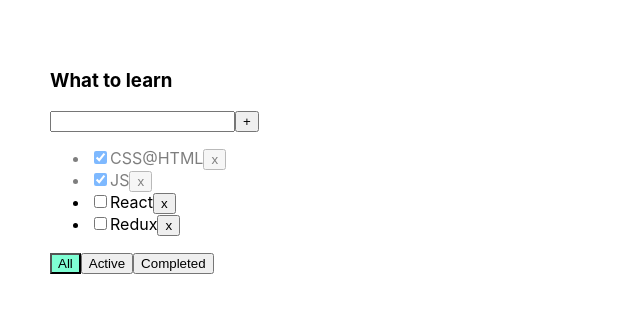
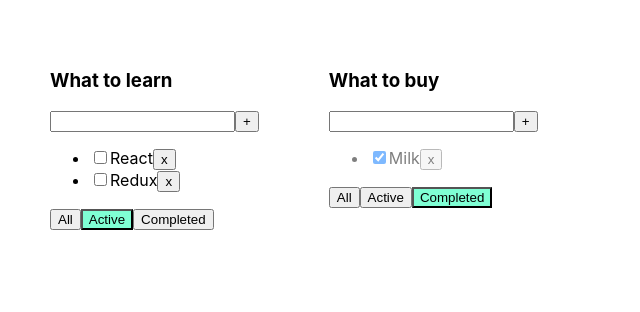
Before and after one commit to ottolol/react-tsx-todolist, a React (Create React App) app: page / in a window 1280 px wide. Shown: the top 312 px of the page, without its empty margins (0-640 px from the left). Built offline with nearby package versions, Linux system fonts and the light colour scheme.

Commit message:
делаем 5-й урок, стало вдруг все не понятно...

```diff
--- a/src/App.tsx
+++ b/src/App.tsx
@@ -4,21 +4,16 @@
 import { v1 } from 'uuid';
 
 export type FilterValuesType = "all" | "completed" | "active";
+type TodolistType = {
+  id: string
+  title: string
+  filter: FilterValuesType
+}
 
 function App() {
-
-  // кладем в useState наш массив тасок
-  let [tasks, setTasks] = useState<Array<TaskType>>([
-    { id: v1(), title: "CSS@HTML", isDone: true },
-    { id: v1(), title: "JS", isDone: true },
-    { id: v1(), title: "React", isDone: false },
-    { id: v1(), title: "Redux", isDone: false }
-  ]);
-
-  let [filter, setFilter] = useState<FilterValuesType>("all");
-
   // Удаляем таски при нажатии на кнопку - x
-  function removeTask(id: string) {
+  function removeTask(id: string, todolistId: string) {
+    let task = tasks[todolistId];
     // фильтруем массив тасок tasks
     let filteredTasks = tasks.filter(t => t.id !== id)
     // Присваиваем setTasks новый, отфильтрованный массив тасок - filteredTasks
@@ -43,29 +38,63 @@
     setTasks([...tasks]);
   }
 
-  function changeFilter(value: FilterValuesType) {
-    setFilter(value);
+  function changeFilter(value: FilterValuesType, todolistId: string) {
+    let todolist = todolists.find(tl => tl.id === todolistId);
+    if (todolist) {
+      todolist.filter = value;
+      setTodolists([...todolists]);
+    }
   }
 
-  let tasksForTodolist = tasks;
-  if (filter === "completed") {
-    tasksForTodolist = tasks.filter(t => t.isDone === true);
-  }
-  if (filter === "active") {
-    tasksForTodolist = tasks.filter(t => t.isDone === false);
-  }
+  let todolistId1 = v1();
+  let todolistId2 = v1();
+
+  let [todolists, setTodolists] = useState<Array<TodolistType>>([
+    { id: todolistId1, title: "What to learn", filter: "active" },
+    { id: todolistId2, title: "What to buy", filter: "completed" }
+  ]);
+
+  let [tasks, setTasks] = useState({
+    [todolistId1]: [
+      { id: v1(), title: "CSS@HTML", isDone: true },
+      { id: v1(), title: "JS", isDone: true },
+      { id: v1(), title: "React", isDone: false },
+      { id: v1(), title: "Redux", isDone: false }
+    ],
+    [todolistId2]: [
+      { id: v1(), title: "Book", isDone: false },
+      { id: v1(), title: "Milk", isDone: true },
+    ]
+  });
 
   return (
     <div className="App">
-      <Todolist
-        title="What to learn"
+      {
+        todolists.map((tl) => {
+
+          // делаем фильрацию по таскам
+          let tasksForTodolist = tasks[tl.id];
+
+          if (tl.filter === "completed") {
+            tasksForTodolist = tasksForTodolist.filter(t => t.isDone === true);
+          }
+          if (tl.filter === "active") {
+            tasksForTodolist = tasksForTodolist.filter(t => t.isDone === false);
+          }
+
+          return <Todolist
+            key={tl.id}
+            id={tl.id}
+            title={tl.title}
             tasks={tasksForTodolist}
             removeTask={removeTask}
             changeFilter={changeFilter}
             addTask={addTask}
             changeStatus={changeStatus}
-        filter={filter}
+            filter={tl.filter}
           />
+        })
+      }
     </div>
   );
 }
--- a/src/Todolist.tsx
+++ b/src/Todolist.tsx
@@ -8,10 +8,11 @@
 }
 
 type PropsType = {
+    id: string
     title: string
     tasks: Array<TaskType>
     removeTask: (id: string) => void
-    changeFilter: (value: FilterValuesType) => void
+    changeFilter: (value: FilterValuesType, todolistId: string) => void
     addTask: (title: string) => void
     changeStatus: (id: string, isDone: boolean) => void
     filter: FilterValuesType
@@ -42,9 +43,9 @@
             setError("Title is required");
         }
     };
-    const onAllClickHandler = () => props.changeFilter("all");
-    const onActiveClickHandler = () => props.changeFilter("active");
-    const onCompletedClickHandler = () => props.changeFilter("completed");
+    const onAllClickHandler = () => props.changeFilter("all", props.id);
+    const onActiveClickHandler = () => props.changeFilter("active", props.id);
+    const onCompletedClickHandler = () => props.changeFilter("completed", props.id);
 
     return (
         <div className="todolist">
```
Lines whose indentation alone changed are shown as unchanged.
